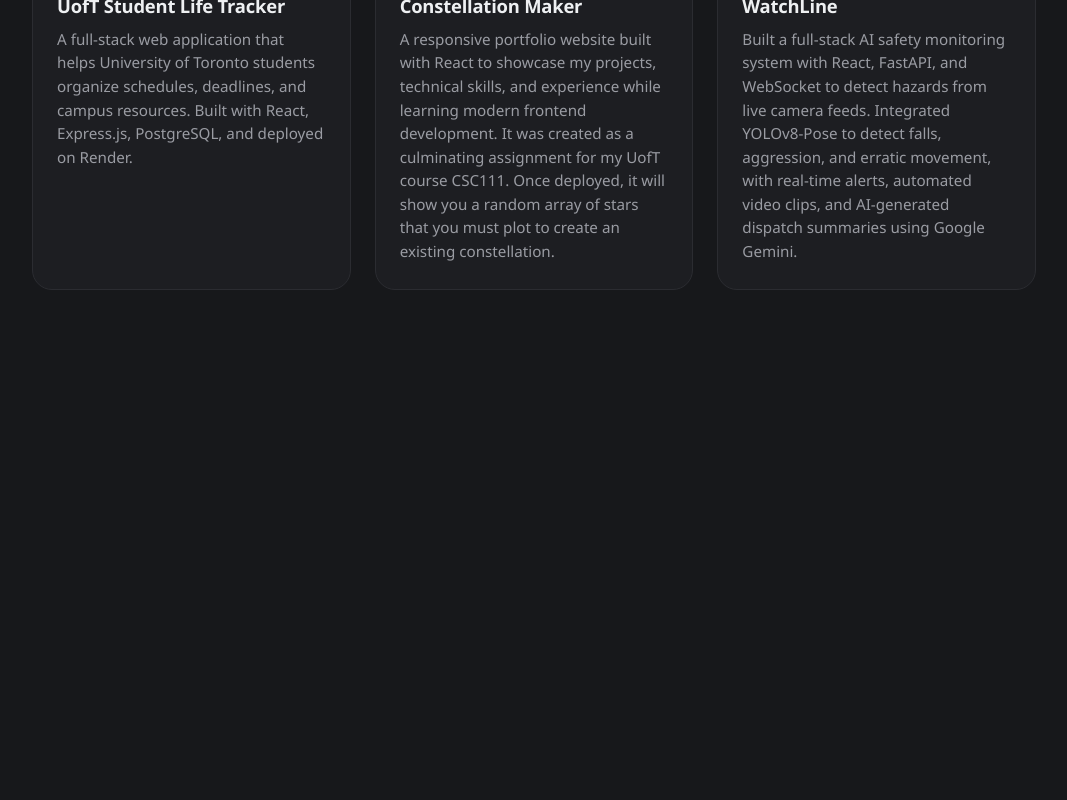
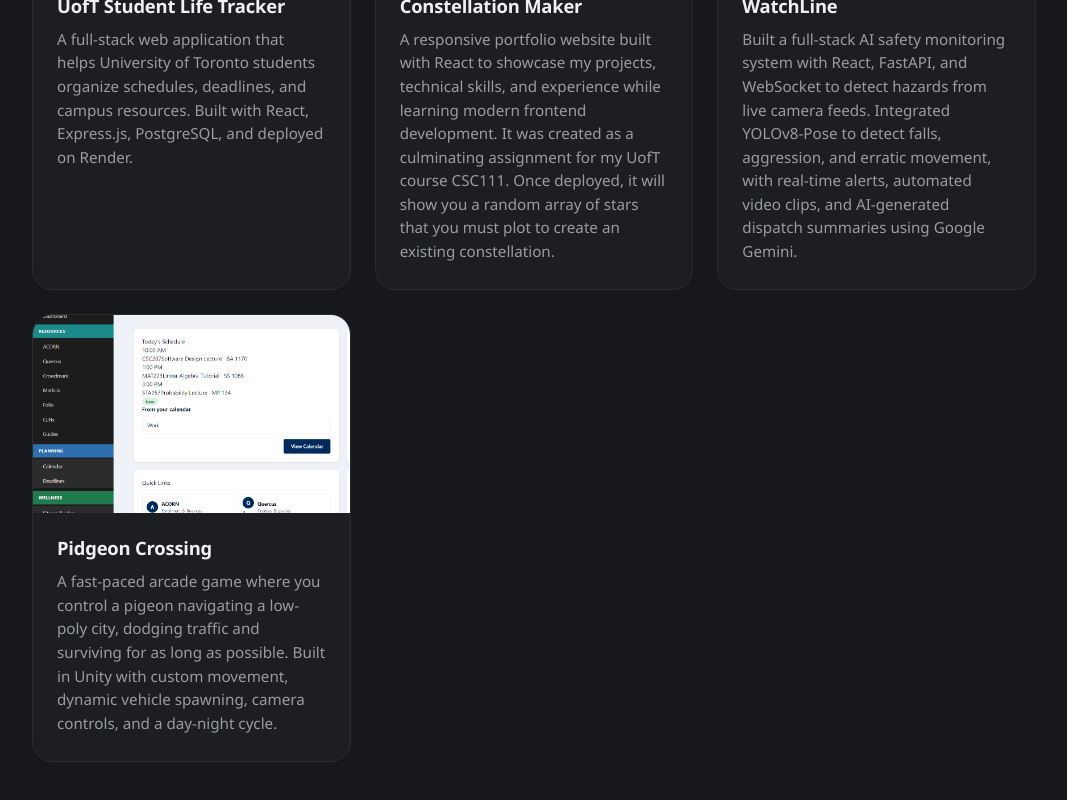
Before and after one commit to MinsungKxm/Personal-Portfolio, a React (Vite) app: page / in a window 1280 px wide. Shown: the part 3878-4678 px from the top of the page, without its empty margins (106-1173 px from the left). Before the commit the page ends 4268 px from the top, so only its background shows below. Built offline with nearby package versions, Linux system fonts and the light colour scheme.

Commit message:
Added a section about Pidgeon Crossing

```diff
--- a/src/App.jsx
+++ b/src/App.jsx
@@ -8,6 +8,7 @@ import UofTImage from "./assets/UofT.png";
 import StarImage from "./assets/Constellation.jpg";
 import resume from "./assets/Resume.pdf";
 import FightImage from "./assets/fight.png.webp";
+import PidgeonImage from "./assets/Pidgeon.png";
 
 function App() {
   const [count, setCount] = useState(0);
@@ -166,6 +167,13 @@ function App() {
             description="Built a full-stack AI safety monitoring system with React, FastAPI, and WebSocket to detect hazards from live camera feeds. Integrated YOLOv8-Pose to detect falls, aggression, and erratic movement, with real-time alerts, automated video clips, and AI-generated dispatch summaries using Google Gemini."
             link="https://github.com/MinsungKxm/WatchLine"
           />
+
+          <ProjectCard
+            image={UofTImage}
+            title="Pidgeon Crossing"
+            description="A fast-paced arcade game where you control a pigeon navigating a low-poly city, dodging traffic and surviving for as long as possible. Built in Unity with custom movement, dynamic vehicle spawning, camera controls, and a day-night cycle."
+            link="https://github.com/MinsungKxm/Pidgeon_Game"
+          />
         </div>
       </section>
     </div>
```
Also changed, not shown: src/assets/Pidgeon.png (added).
